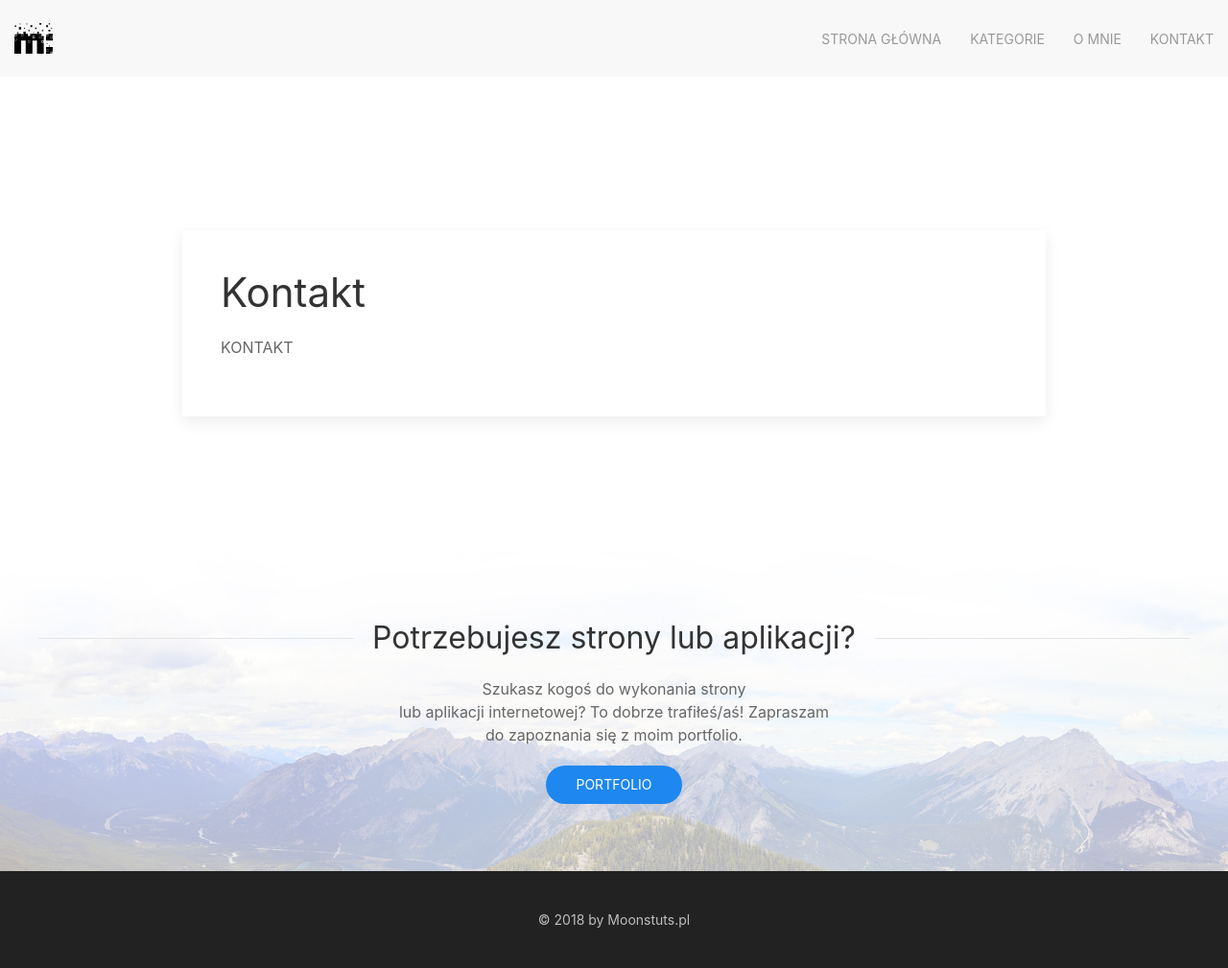
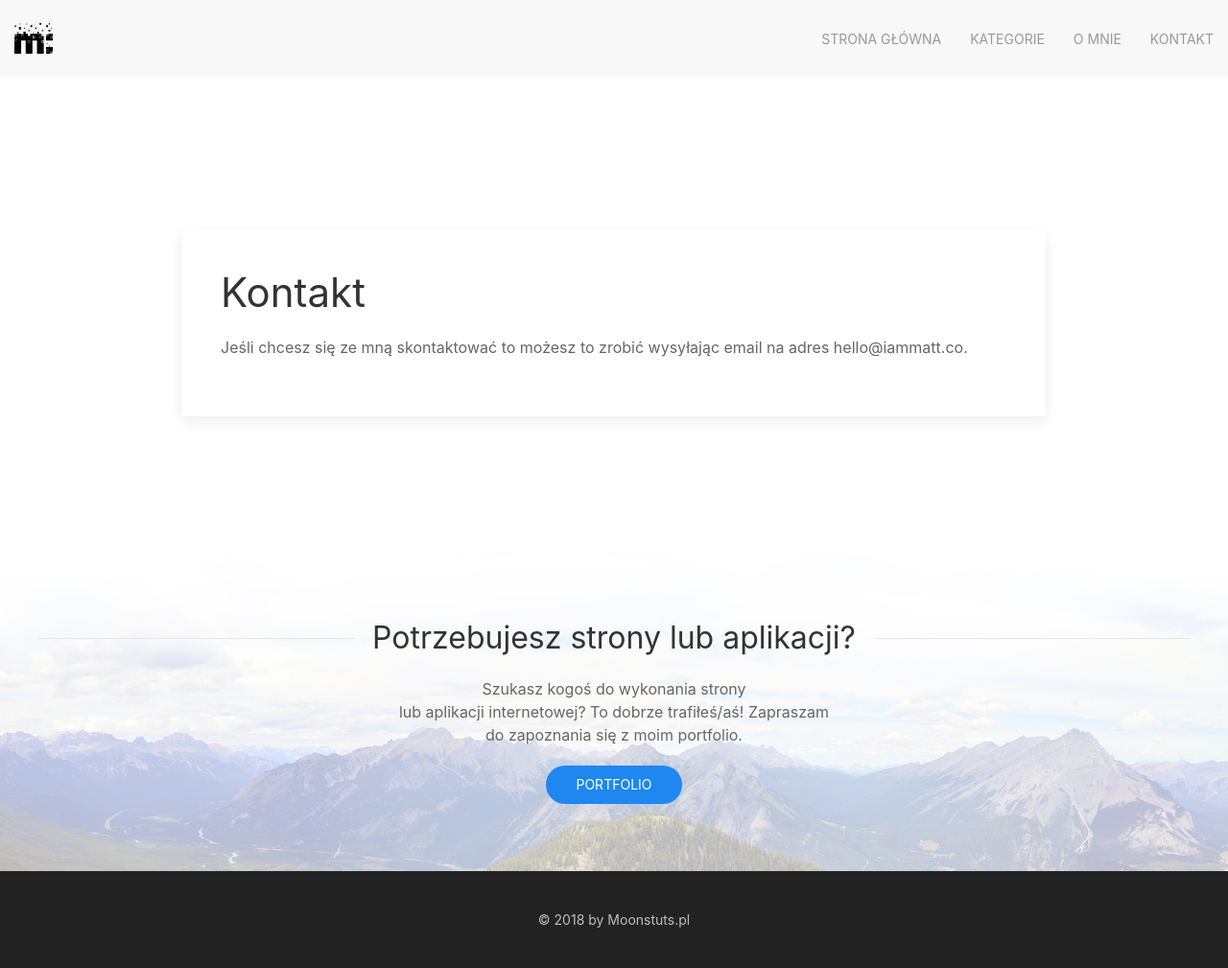
Before and after one commit to IamMattco/tutsmoon, a Jekyll site: the page built from contact.md, in a window 1280 px wide. Shown: the whole page at 96% size. Built offline with Jekyll 4.4.1, drawn with Linux system fonts in a browser that asks for light colours; a script that is not in the unit is left out.

Commit message:
Update contact.md

```diff
--- a/contact.md
+++ b/contact.md
@@ -3,4 +3,4 @@ layout: page
 title: Kontakt
 permalink: /contact/
 ---
-KONTAKT
+Jeśli chcesz się ze mną skontaktować to możesz to zrobić wysyłając email na adres hello@iammatt.co.
```
